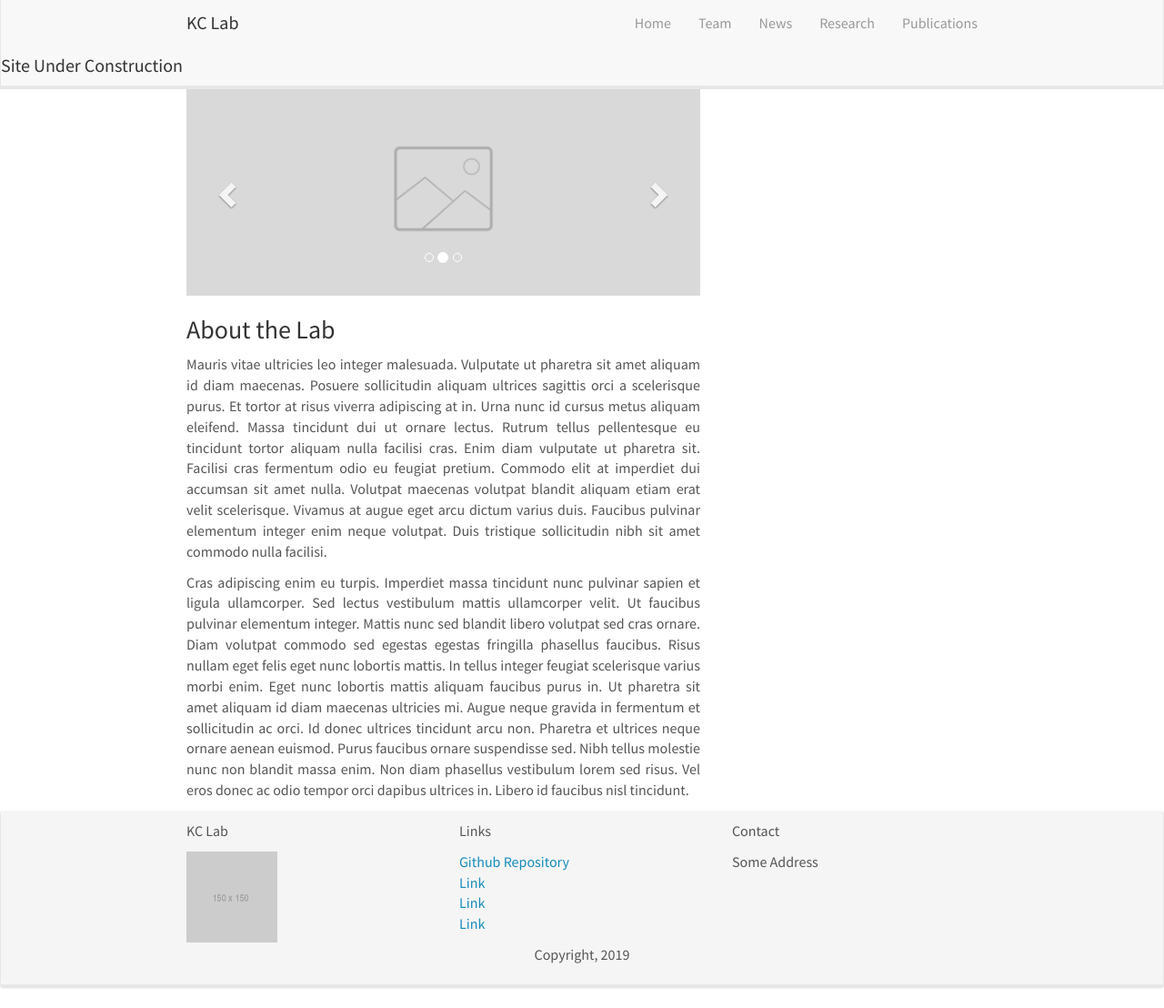
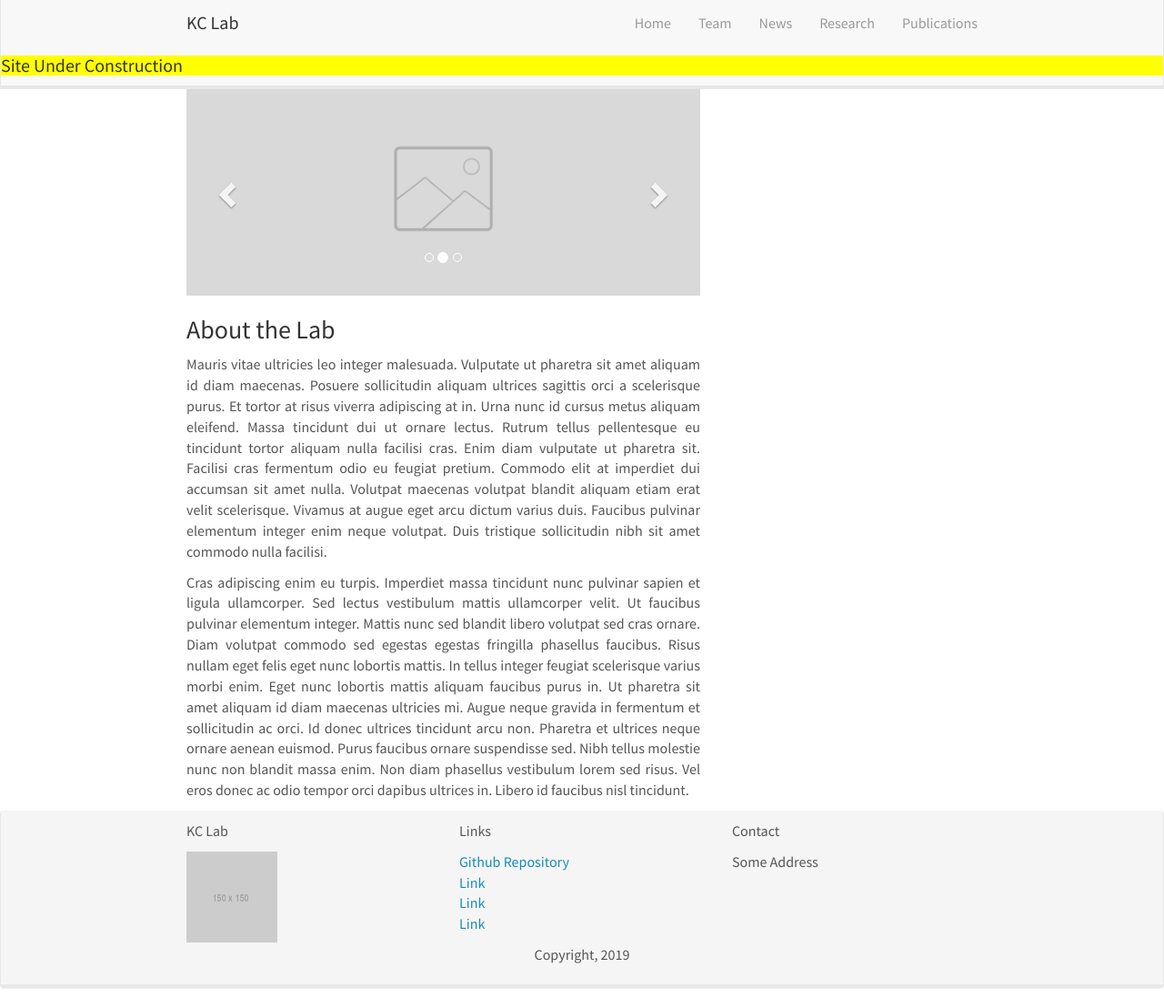
Before and after one commit to pawelparker/KCLabMTU.github.io, a Jekyll site: the page built from _pages/home.md, in a window 1280 px wide and 1108 px high. Shown: the whole window at 91% size. Built offline with Jekyll 4.4.1, drawn with Linux system fonts in a browser that asks for light colours; nearby versions of some CDN libraries; comment, search, counter and statistics services are not loaded.

Commit message:
Update header.html

```diff
--- a/_includes/header.html
+++ b/_includes/header.html
@@ -22,5 +22,7 @@
 	  </ul>
 	</div>
   </div>
+	<div style="background-color: yellow;">
 	 <h4 color = "white", bgcolor = "red">Site Under Construction</h4>
+	</div>
 </div>
```
